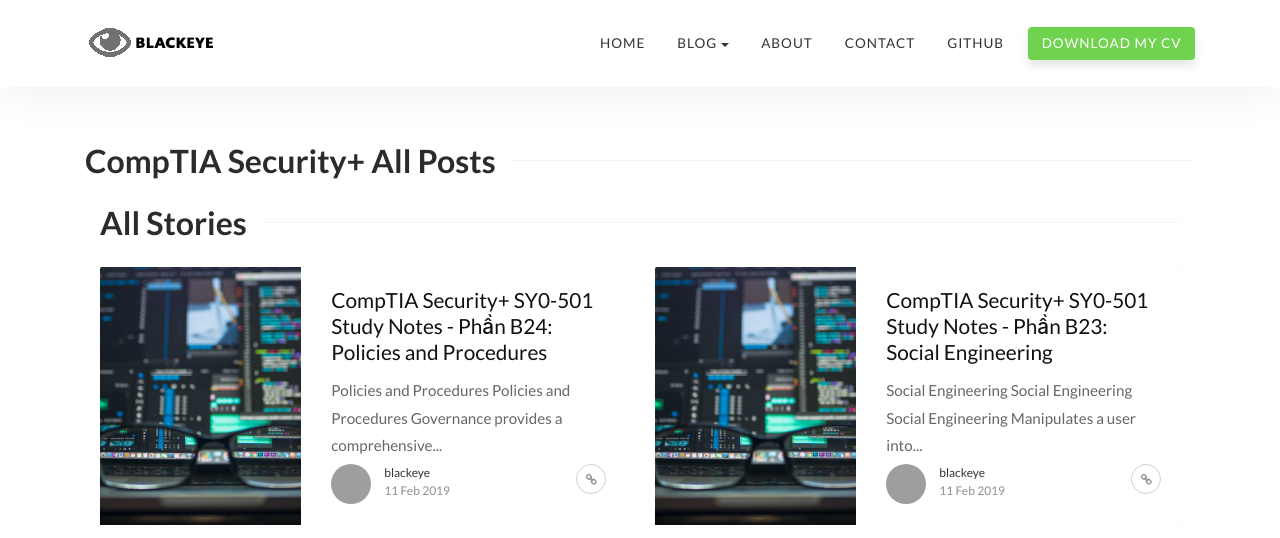
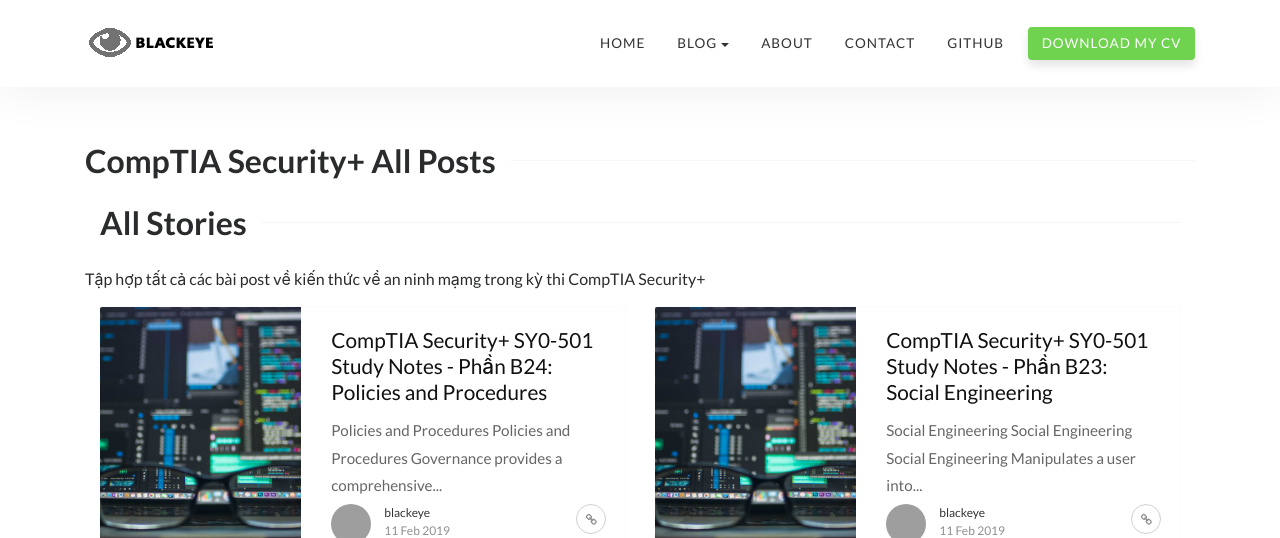
Before and after one commit to blackeye68/blackeye68.github.io, a Jekyll site: the page built from securityplus.html, in a window 1280 px wide and 900 px high, cut to the strip 0-538 px from the top of the window. Built offline with Jekyll 4.4.1, drawn with Linux system fonts in a browser that asks for light colours; grey boxes are pictures that could not be loaded.

Commit message:
sdfsdfagewrưe

```diff
--- a/securityplus.html
+++ b/securityplus.html
@@ -23,6 +23,7 @@
             </div>
 
             <div class="row listfeaturedtag">
+                <p>Tập hợp tất cả các bài post về kiến thức về an ninh mạmg trong kỳ thi CompTIA Security+</p>
 
                 {% for post in site.posts %}
 
```
